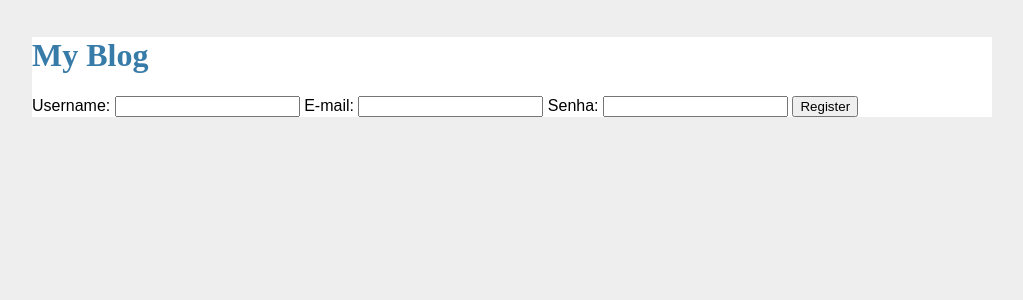
After one commit to ebrasilio/ocean-web-python, a Flask app: page /register in a window 1280 px wide. The commit adds this page. Shown: the top 300 px of the page, without its empty margins (128-1151 px from the left). Run offline with Flask 2, Linux system fonts and the light colour scheme.

Commit message:
Removemos a função populate Instalamos o plug-in Login Modificamos o usuário com herança múltipla do UserMixin Criamos Register:     - rota     - template

```diff
--- a/app.py
+++ b/app.py
@@ -1,12 +1,16 @@
 from flask import Flask, render_template, redirect, url_for
 from datetime import datetime
 from flask_sqlalchemy import SQLAlchemy
+from flask_login import LoginManager, UserMixin
+from werkzeug.security import check_password_hash, generate_password_hash
 
 app = Flask("hello")
 app.config["SQLALCHEMY_DATABASE_URI"] = "sqlite:///app.db"
 app.config["SQLALCHEMY_TRACK_MODIFICATIONS"] = False
+app.config["SECRET_KEY"] = "panacota"
 
 db = SQLAlchemy(app)
+login = LoginManager(app)
 
 class Post(db.Model):
     __tablename__ = 'posts'
@@ -16,13 +20,24 @@ class Post(db.Model):
     created = db.Column(db.DateTime, nullable=False, default=datetime.now)
     user_id = db.Column(db.Integer, db.ForeignKey("users.id"))
 
-class User(db.Model):
+class User(UserMixin, db.Model):
     __tablename__ = "users"
     id = db.Column(db.Integer, primary_key=True, autoincrement=True)
     username = db.Column(db.String(20), nullable=False, unique=True, index=True)
     email = db.Column(db.String(64), nullable=False, unique=True)
     password_hash = db.Column(db.String(128))
     posts = db.relationship('Post', backref='author')
+
+# metodos para usuários werkzeug para segurança
+    def set_password(self, password):
+        self.password_hash = generate_password_hash(password)
+
+    def check_password(self, password):
+        return check_password_hash(self.password_hash, password)
+
+@login.user_loader
+def load_user(id):
+    return User.query.get(int(id))
 
 db.create_all()
 
@@ -31,17 +46,22 @@ def index():
     posts = Post.query.all()
     return render_template("index.html", posts=posts)
 
-@app.route("/populate")
-def populate():
-    user= User(username='emilia', email='bla@gm.com', password_hash='a')
-    post1 = Post(title="Post Inicial",
-            body="Post Text",
-            author=user)
-    post2 = Post(title="Post Not Inicial",
-            body="Post Text",
-            author=user)
-    db.session.add(user)
-    db.session.add(post1)
-    db.session.add(post2)
-    db.session.commit()
-    return  redirect(url_for('index'))
+@app.route("/register")
+def register():
+    return render_template('register.html')
+
+
+#@app.route("/populate")
+#def populate():
+#    user= User(username='emilia2', email='bla2@gm.com', password_hash='b')
+#    post1 = Post(title="Post Inicial",
+#            body="Post Text",
+#            author=user)
+#    post2 = Post(title="Post Not Inicial",
+#            body="Post Text",
+#            author=user)
+#    db.session.add(user)
+#    db.session.add(post1)
+#    db.session.add(post2)
+#    db.session.commit()
+#    return  redirect(url_for('index'))
--- a/requeriments.txt
+++ b/requeriments.txt
@@ -1,5 +1,6 @@
 click==8.1.3
 Flask==2.1.3
+Flask-Login==0.6.2
 Flask-SQLAlchemy==2.5.1
 greenlet==1.1.2
 itsdangerous==2.1.2
--- a/templates/base.html
+++ b/templates/base.html
@@ -4,7 +4,7 @@
     <meta charset="UTF-8">
     <meta http-equiv="X-UA-Compatible" content="IE=edge">
     <meta name="viewport" content="width=], initial-scale=1.0">
-    <title>Document</title>
+    <title>{% block title%}{% endblock %} </title>
     <link rel="stylesheet" href="{{ url_for('static', filename='style.css') }}">
 </head>
 <body>
--- a/templates/index.html
+++ b/templates/index.html
@@ -1,4 +1,6 @@
 {% extends "base.html" %}
+
+{% block title%} Document {% endblock %}
 
 {% block content %}
     {% for post in posts %}
--- /dev/null
+++ b/templates/register.html
@@ -0,0 +1,15 @@
+{% extends "base.html" %}
+
+{% block title %}Register{% endblock %}
+
+{% block content %}
+    <form>
+        <label for="username">Username: </label>
+        <input id="username" name="username" required>
+        <label for="email">E-mail: </label>
+        <input id="email" name="email" required type="email">
+        <label for="password">Senha: </label>
+        <input id="password" name="password" required type="password">
+        <input type="submit" value="Register">
+    </form>
+{% endblock %}
```
